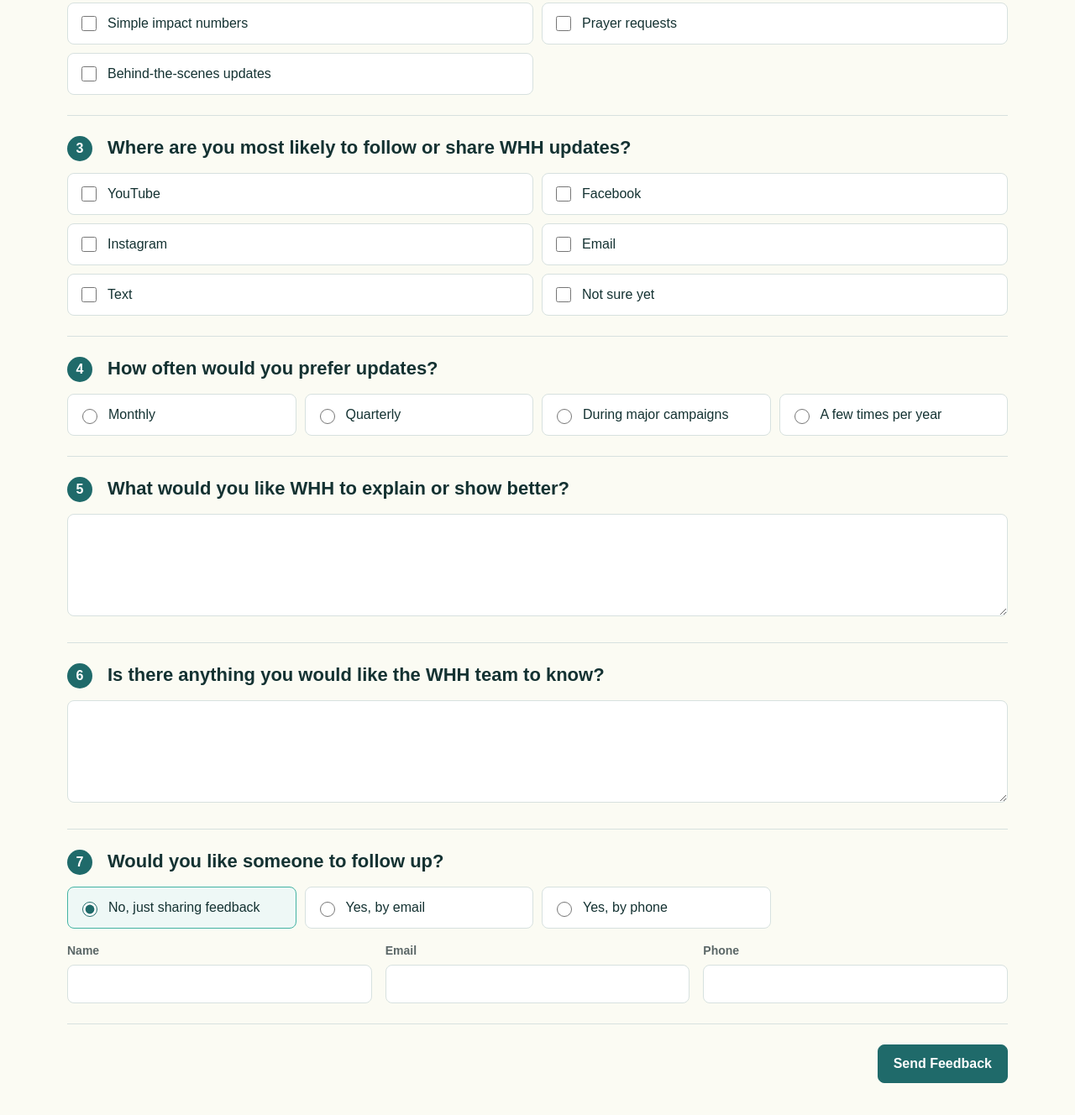
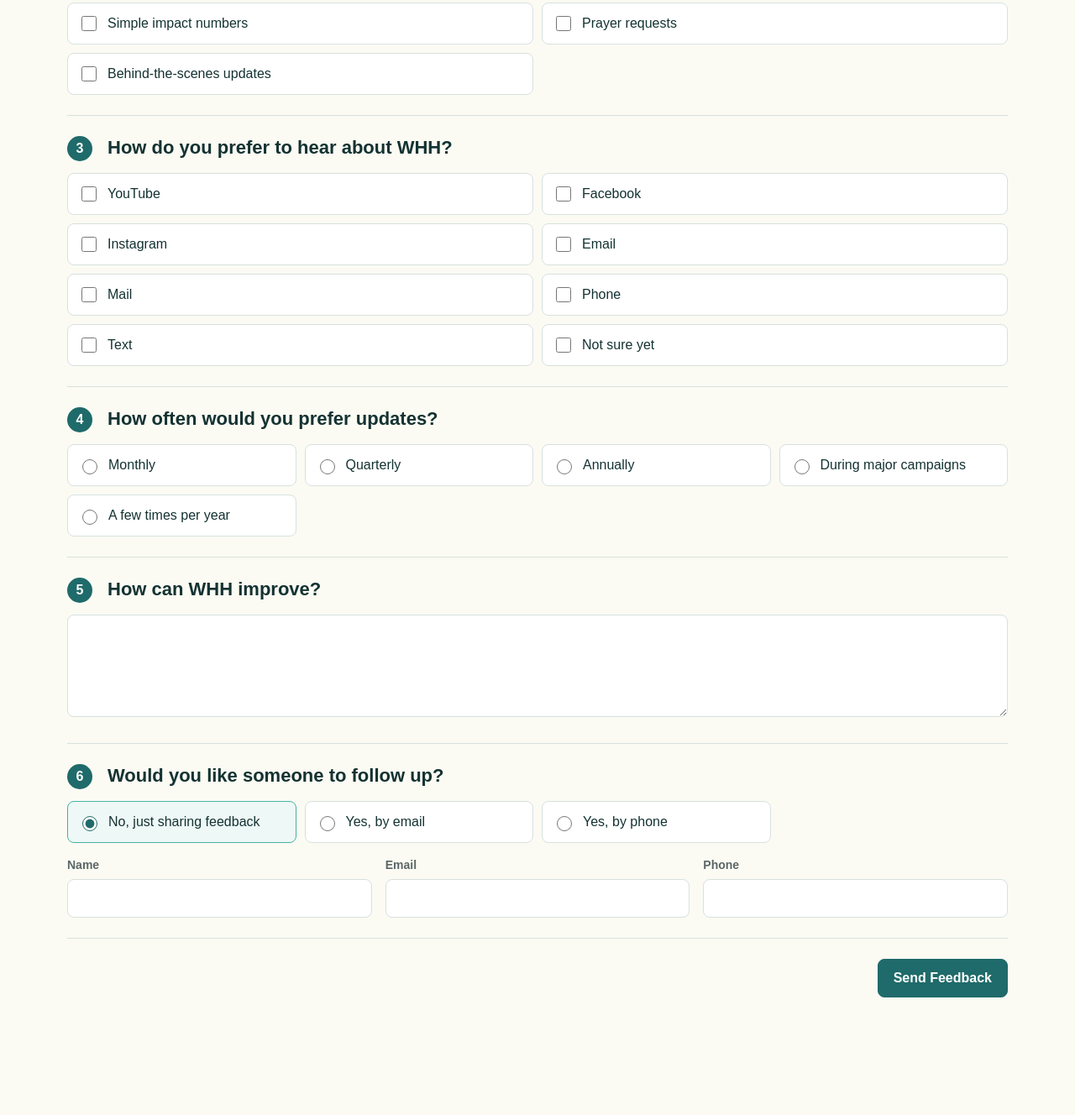
Before and after one commit to neil-alcorn/whh-email-outreach, a website: page public/survey/index.html in a window 1280 px wide. Shown: the part 1052-2380 px from the top of the page at 84% size. After the commit the page ends 2296 px from the top, so only its background shows below. Drawn offline with Linux system fonts and the light colour scheme.

Commit message:
Apply donor survey wording feedback

```diff
--- a/public/survey/index.html
+++ b/public/survey/index.html
@@ -91,13 +91,15 @@
         <section class="question-block" aria-labelledby="q-follow">
           <div class="question-header">
             <span class="step">3</span>
-            <h2 id="q-follow">Where are you most likely to follow or share WHH updates?</h2>
+            <h2 id="q-follow">How do you prefer to hear about WHH?</h2>
           </div>
           <div class="choice-grid">
             <label><input type="checkbox" name="followLocations" value="youtube" /> YouTube</label>
             <label><input type="checkbox" name="followLocations" value="facebook" /> Facebook</label>
             <label><input type="checkbox" name="followLocations" value="instagram" /> Instagram</label>
             <label><input type="checkbox" name="followLocations" value="email" /> Email</label>
+            <label><input type="checkbox" name="followLocations" value="mail" /> Mail</label>
+            <label><input type="checkbox" name="followLocations" value="phone" /> Phone</label>
             <label><input type="checkbox" name="followLocations" value="text" /> Text</label>
             <label><input type="checkbox" name="followLocations" value="not_sure" /> Not sure yet</label>
           </div>
@@ -111,6 +113,7 @@
           <div class="radio-row">
             <label><input type="radio" name="frequency" value="monthly" /> Monthly</label>
             <label><input type="radio" name="frequency" value="quarterly" /> Quarterly</label>
+            <label><input type="radio" name="frequency" value="annually" /> Annually</label>
             <label><input type="radio" name="frequency" value="campaigns" /> During major campaigns</label>
             <label><input type="radio" name="frequency" value="few_times_year" /> A few times per year</label>
           </div>
@@ -119,22 +122,14 @@
         <section class="question-block text-block" aria-labelledby="q-explain">
           <div class="question-header">
             <span class="step">5</span>
-            <h2 id="q-explain">What would you like WHH to explain or show better?</h2>
+            <h2 id="q-explain">How can WHH improve?</h2>
           </div>
           <textarea name="explainBetter" rows="4" maxlength="1200"></textarea>
         </section>
 
-        <section class="question-block text-block" aria-labelledby="q-note">
+        <section class="question-block" aria-labelledby="q-contact">
           <div class="question-header">
             <span class="step">6</span>
-            <h2 id="q-note">Is there anything you would like the WHH team to know?</h2>
-          </div>
-          <textarea name="teamNote" rows="4" maxlength="1200"></textarea>
-        </section>
-
-        <section class="question-block" aria-labelledby="q-contact">
-          <div class="question-header">
-            <span class="step">7</span>
             <h2 id="q-contact">Would you like someone to follow up?</h2>
           </div>
           <div class="radio-row">
--- a/public/survey/survey.js
+++ b/public/survey/survey.js
@@ -107,7 +107,7 @@ function validatePayload(payload) {
   const errors = [];
   if (!payload.interests.length) errors.push('Choose at least one WHH work area.');
   if (!payload.updatePreferences.length) errors.push('Choose at least one update type.');
-  if (!payload.followLocations.length) errors.push('Choose where you are most likely to follow WHH.');
+  if (!payload.followLocations.length) errors.push('Choose how you prefer to hear about WHH.');
   if (!payload.frequency) errors.push('Choose an update frequency.');
   if (payload.email && !/^[^\s@]+@[^\s@]+\.[^\s@]+$/.test(payload.email.trim())) {
     errors.push('Enter a valid email address or leave it blank.');
--- a/src/survey/schema.js
+++ b/src/survey/schema.js
@@ -18,8 +18,8 @@ const UPDATE_PREFERENCES = new Set([
   'behind_scenes',
 ]);
 
-const FOLLOW_LOCATIONS = new Set(['youtube', 'facebook', 'instagram', 'email', 'text', 'not_sure']);
-const FREQUENCIES = new Set(['monthly', 'quarterly', 'campaigns', 'few_times_year']);
+const FOLLOW_LOCATIONS = new Set(['youtube', 'facebook', 'instagram', 'email', 'mail', 'phone', 'text', 'not_sure']);
+const FREQUENCIES = new Set(['monthly', 'quarterly', 'annually', 'campaigns', 'few_times_year']);
 const FOLLOW_UPS = new Set(['none', 'email', 'phone']);
 const SEGMENTS = new Set(['LYBUNT', 'SYBUNT', 'current_donor', 'past_donor', 'board', 'friend', 'unknown']);
 
```
Also changed, not shown: test/survey.test.js (+3 -3 lines).
